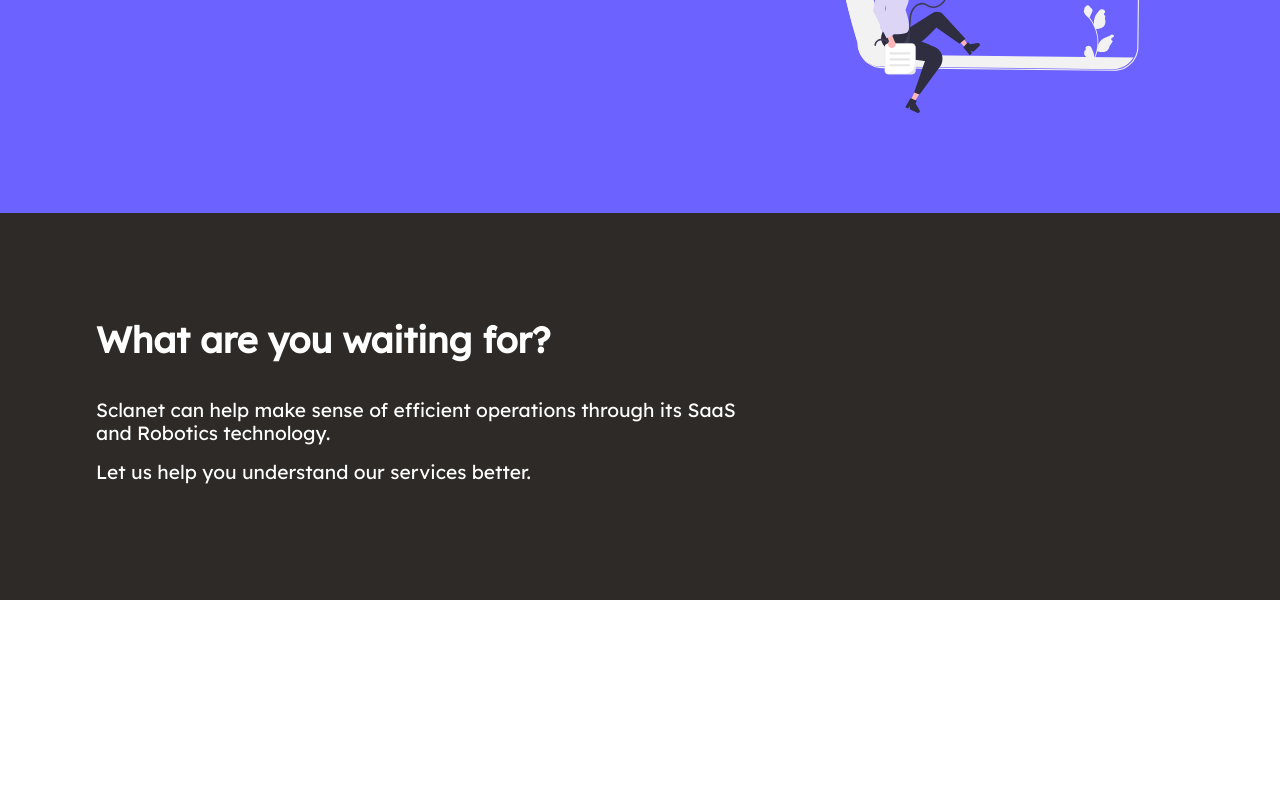
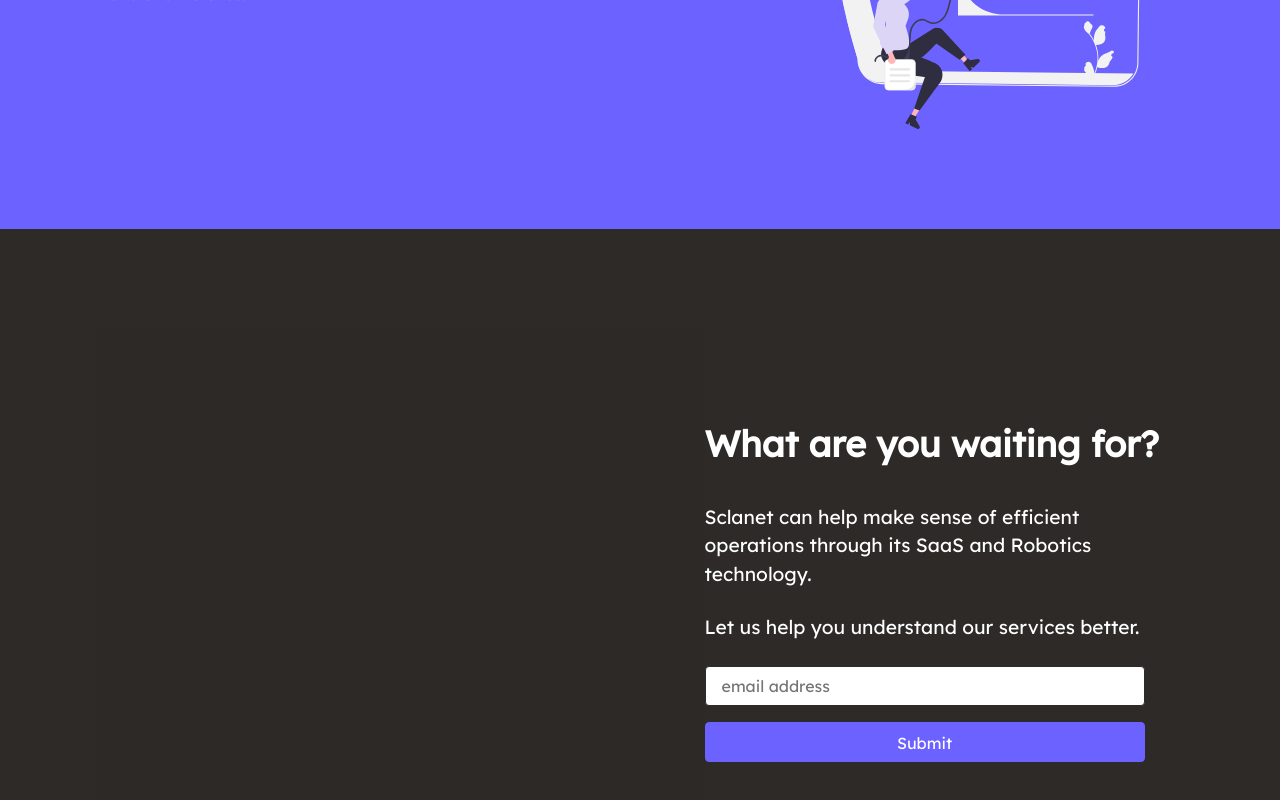
Before and after one commit to marvinsjsu/sclanet-web, a Next.js app: page / in a window 1280 px wide. Shown: the part 1896-2696 px from the top of the page. Before the commit the page ends 2496 px from the top, so only its background shows below. Built offline with nearby package versions, Linux system fonts and the light colour scheme.

Commit message:
add footer section

```diff
--- a/components/about-section/AboutSection.js
+++ b/components/about-section/AboutSection.js
@@ -33,6 +33,7 @@
   width: 100%;
   max-width: 1440px;
   padding: 80px 24px;
+  margin: 0 auto;
 
   @media screen and (min-width: 550px) {
     display: flex;
--- a/components/banner/Banner.js
+++ b/components/banner/Banner.js
@@ -31,6 +31,7 @@
   width: 100%;
   max-width: 1440px;
   padding: 40px 24px;
+  margin: 0 auto;
   margin-bottom: 48px;
 
   @media screen and (min-width: 550px) {
--- /dev/null
+++ b/components/copyright/Copyright.js
@@ -0,0 +1,27 @@
+import styled from 'styled-components';
+
+import { COLORS } from '../../constants/colors';
+
+const Copyright = () => {
+  return (
+    <Wrapper>
+      <MainText>&copy; 2023 Sclanet Inc. All rights reserved.</MainText>
+    </Wrapper>
+  );
+};
+
+const Wrapper = styled.div`
+  background-color: rgb(45,42,39);
+  height: 100px;
+  width: 100%;
+`;
+
+const MainText = styled.p`
+  color: white;
+  font-size: 0.9rem;
+  font-weight: 500;
+  text-align: center;
+  padding: 16px;
+`;
+
+export default Copyright;
--- /dev/null
+++ b/components/copyright/index.js
@@ -0,0 +1 @@
+export { default } from './Copyright';
--- a/components/footer/Footer.js
+++ b/components/footer/Footer.js
@@ -1,10 +1,50 @@
-import React from 'react';
+import React, { useState } from 'react';
 import styled from 'styled-components';
 
+import { COLORS } from '../../constants/colors';
+
 const Footer = () => {
+
+  const [isSent, setIsSent] = useState(false);
+  const [hasError, setHasError] = useState(false);
+
+  const onSubmit = async (event) => {
+    event.preventDefault();
+    resetMessages();
+
+    const url = '/api/contact-form';
+
+    const data = JSON.stringify({
+      email: event.target.email.value,
+    });
+
+    const options = {
+      method: 'POST',
+      headers: {
+        'Content-Type': 'application/json',
+      },
+      body: data
+    };
+
+    const response = await fetch(url, options);
+
+    if (response.ok) {
+      setIsSent(true);
+    } else {
+      setHasError(true);
+    }
+  };
+
+  const resetMessages = () => {
+    setIsSent(false);
+    setHasError(false);
+  };
+
   return (
     <OuterWrapper>
       <Wrapper>
+        <AnimatedLogo src="/animated-logo.gif" alt="Sclanet logo" />
+        <TextContainer>
           <MainText>
             What are you waiting for?
           </MainText>
@@ -15,6 +55,22 @@
           <SecondaryText>
             Let us help you understand our services better.
           </SecondaryText>
+          {hasError && (
+            <ErrorMsg>
+              Oops! Something went wrong.  Please try again later.
+            </ErrorMsg>
+          )}
+          {!isSent ? (
+            <form onSubmit={onSubmit}>
+              <ContactInput name='email' type='email' placeholder='email address' required/>
+              <SubmitBtn type="submit">Submit</SubmitBtn>
+            </form>
+          ) : (
+            <SuccessMsg>
+              Awesome! We'll keep you posted on future updates.
+            </SuccessMsg>
+          )}
+        </TextContainer>
       </Wrapper>
     </OuterWrapper>
   );
@@ -28,19 +84,33 @@
 const Wrapper = styled.footer`
   color: white;
   background-color: rgb(45,42,39);
+  display: flex;
+  flex-direction: column-reverse;
   min-height: 250px;
   width: 100%;
   max-width: 1440px;
   padding: 80px 24px;
+  margin: 0 auto;
   margin-top: auto;
+
 
   @media screen and (min-width: 550px) {
     padding: 100px 64px;
   }
 
   @media screen and (min-width: 1100px) {
+    display: flex;
+    flex-direction: row;
+    justify-content: space-between;
+    align-items: center;
     padding: 100px 96px;
   }
+`;
+
+const TextContainer = styled.div`
+  display: flex;
+  flex-direction: column;
+  flex: 3 0 350px;
 `;
 
 const MainText = styled.h2`
@@ -52,9 +122,92 @@
 
 const SecondaryText = styled.p`
   font-size: 1.2rem;
-  line-height: 1.2;
+  line-height: 1.5;
   max-width: 680px;
-  margin-bottom: 16px;
+  margin-bottom: 24px;
 `;
 
+const AnimatedLogo = styled.img`
+  flex: 1 99999 150px;
+  height: 100%;
+  max-height: 300px;
+
+  @media screen and (min-width: 650px) {
+    min-height: 520px;
+    max-height: 600px;
+  }
+`;
+
+const ContactInput = styled.input`
+  color: ${COLORS.purple};
+  height: 40px;
+  width: 100%;
+  border-radius: 4px;
+  padding: 8px 16px;
+  margin-right: 8px;
+  margin-bottom: 16px;
+  border: 1px solid rgb(45,42,39);
+  transition: all 300ms ease-in;
+
+  &:placeholder {
+    color: ${COLORS.grayText};
+  }
+
+  &:focus {
+    border: 3px solid ${COLORS.purple};
+    outline: ${COLORS.purple};
+  }
+
+  @media screen and (min-width: 550px) {
+    max-width: 440px;
+  }
+`;
+
+const SubmitBtn = styled.button`
+  color: white;
+  background-color: ${COLORS.purple};
+  height: 40px;
+  width: 100%;
+  border-radius: 4px;
+  padding: 8px 16px;
+  border: 1px solid ${COLORS.purple};
+  transition: all 300ms ease-in;
+
+  &:hover {
+    background-color: hsl(243.8,100%,75%);
+    transform: translate(0, -3px);
+    cursor: pointer;
+  }
+
+  @media screen and (min-width: 550px) {
+    max-width: 440px;
+  }
+`;
+
+const SuccessMsg = styled.div`
+  color: white;
+  background-color: hsl(243.8,100%,65%);
+  height: 100%;
+  width: 100%;
+  max-width: 440px;
+  font-size: 1.5rem;
+  padding: 16px;
+  border-radius: 4px;
+  margin: 16px 0;
+  text-align: center;
+`;
+
+const ErrorMsg = styled.div`
+  color: white;
+  background-color: palevioletred;
+  height: 100%;
+  width: 100%;
+  max-width: 440px;
+  font-size: 1.5rem;
+  padding: 16px;
+  border-radius: 4px;
+  margin: 16px 0;
+  text-align: center;
+`
+
 export default Footer;
--- a/components/global-style/GlobalStyle.js
+++ b/components/global-style/GlobalStyle.js
@@ -30,7 +30,8 @@
   */
   body {
     line-height: 1.5;
-    max-width: 1440px;
+    width: 100%;
+    /* max-width: 1440px; */
     -webkit-font-smoothing: antialiased;
   }
 
--- a/components/header/Header.js
+++ b/components/header/Header.js
@@ -43,6 +43,7 @@
   width: 100%;
   max-width: 1440px;
   padding: 24px;
+  margin: 0 auto;
 
   @media screen and (min-width: 550px) {
     padding: 64px;
--- a/components/products-section/ProductsSection.js
+++ b/components/products-section/ProductsSection.js
@@ -57,6 +57,7 @@
   width: 100%;
   max-width: 1440px;
   padding: 48px 24px 64px;
+  margin: 0 auto;
 
   @media screen and (min-width: 550px) {
     padding: 100px 64px;
@@ -70,7 +71,6 @@
 const SclanetLogo = styled.img`
   margin: 0 auto;
   height: 80px;
-  margin-bottom: 32px;
 
   @media screen and (min-width: 650px) {
     margin-bottom: 16px;
@@ -80,8 +80,10 @@
 const ProductDivContainer = styled.div`
   display: flex;
   flex-direction: column;
+  margin-top: 48px;
 
   @media screen and (min-width: 650px) {
+    margin-top: 16px;
     align-items: center;
   }
 
@@ -119,11 +121,6 @@
   font-size: 1.2rem;
   width: fit-content;
   margin: 12px 0;
-
-  /* &:hover {
-    font-weight: 700;
-    cursor: pointer;
-  } */
 `;
 
 const ToroLogoPlaceholder = styled.p`
--- /dev/null
+++ b/pages/api/contact-form.js
@@ -0,0 +1,24 @@
+
+export default async function handler(req, res) {
+  const body = req.body;
+
+  const { email } = body;
+
+  const jsonBody = JSON.stringify({
+    'text': `interest from \`${email}\``
+  });
+
+  const result = await fetch(process.env.MSG_URL, {
+    method: 'POST',
+    headers: {
+      'Content-Type': 'application/json',
+    },
+    body: jsonBody,
+  });
+
+  if (result.status === 200) {
+    return res.status(200).json({ data: 'message sent'});
+  } else {
+    return res.status(500).json({ error: 'message failed'});
+  }
+}
--- a/pages/index.tsx
+++ b/pages/index.tsx
@@ -10,6 +10,7 @@
 // import BenefitsSection from '../components/benefits-section';
 import AboutSection from '../components/about-section';
 import Footer from '../components/footer';
+import Copyright from '../components/copyright';
 import GlobalStyle from '../components/global-style';
 
 const inter = Inter({ subsets: ['latin'] })
@@ -31,6 +32,7 @@
       {/* <BenefitsSection /> */}
       <AboutSection />
       <Footer />
+      <Copyright />
       <GlobalStyle />
     </>
   )
```
Also changed, not shown: public/animated-logo.gif (added). Lines whose indentation alone changed are shown as unchanged.
